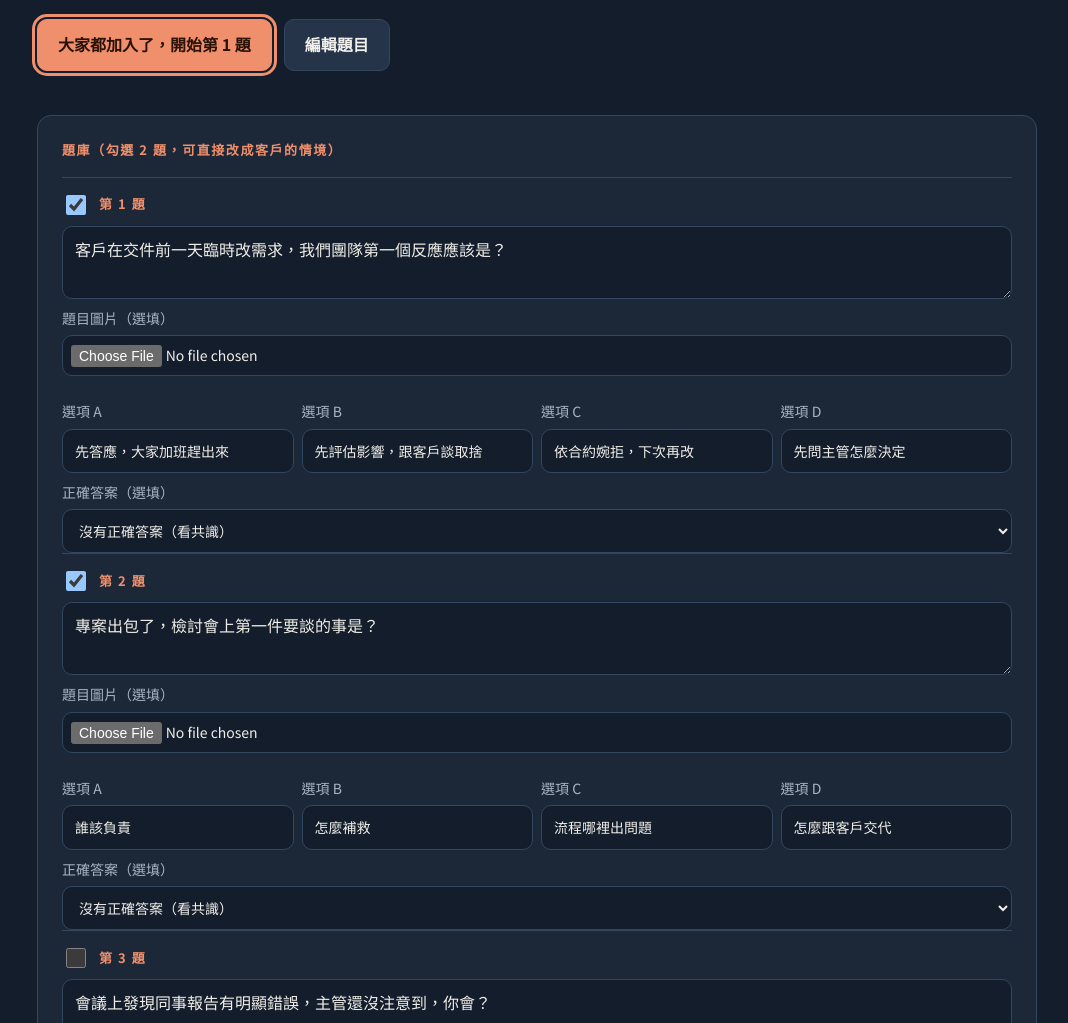
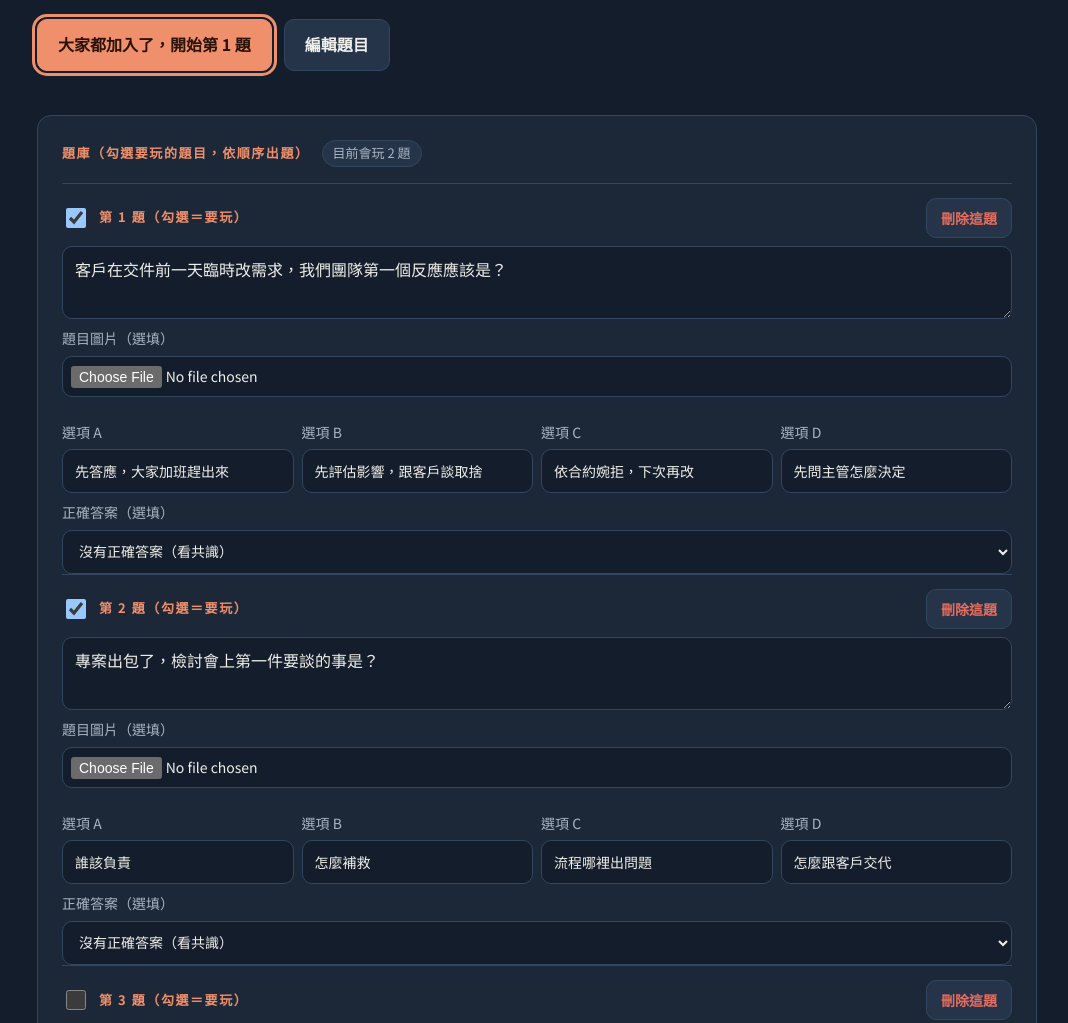
Before and after one commit to leawun/tongxin-game, a plain HTML site: page index.html in a window 1280 px wide. Shown: the part 500-1523 px from the top of the page, without its empty margins (103-1171 px from the left). Drawn offline with Linux system fonts and the light colour scheme.

Commit message:
題庫可自由新增、刪除題目，遊戲支援任意題數
Co-Authored-By: Claude Opus 5.5 <noreply@anthropic.com>
Claude-Session: https://claude.ai/code/session_01WPBJUCBhdPvq4B2gN1vYs3

```diff
--- a/game.js
+++ b/game.js
@@ -4,8 +4,8 @@ var KEYS=["A","B","C","D"];
 var BANK=[
   {q:"客戶在交件前一天臨時改需求，我們團隊第一個反應應該是？",o:["先答應，大家加班趕出來","先評估影響，跟客戶談取捨","依合約婉拒，下次再改","先問主管怎麼決定"]},
   {q:"專案出包了，檢討會上第一件要談的事是？",o:["誰該負責","怎麼補救","流程哪裡出問題","怎麼跟客戶交代"]},
-  {q:"會議上發現同事報告有明顯錯誤，主管還沒注意到，你會？",o:["當場直接指出","會後私下告訴同事","會後告訴主管","不說，不是我的事"]},
-  {q:"新進同事第三次問同一個問題，團隊應該？",o:["再耐心教一次","請他自己查文件","一起把答案整理成文件","請主管安排訓練"]}
+  {off:true,q:"會議上發現同事報告有明顯錯誤，主管還沒注意到，你會？",o:["當場直接指出","會後私下告訴同事","會後告訴主管","不說，不是我的事"]},
+  {off:true,q:"新進同事第三次問同一個問題，團隊應該？",o:["再耐心教一次","請他自己查文件","一起把答案整理成文件","請主管安排訓練"]}
 ];
 var PREFIX="tongxin-game-";
 function popts(){var o={debug:0};var x=window.PEER_OPTS;if(x)for(var k in x)o[k]=x[k];return o;}
@@ -34,12 +34,12 @@ if(joinId){player(joinId);}else{host();}
 /* ================= 主持人 ================= */
 function host(){
 var STORE="tongxin-game-bank-v1";
-function loadBank(){try{var s=localStorage.getItem(STORE);if(s){var b=JSON.parse(s);if(Array.isArray(b)&&b.length===4)return b;}}catch(e){}return JSON.parse(JSON.stringify(BANK));}
+function loadBank(){try{var s=localStorage.getItem(STORE);if(s){var b=JSON.parse(s);if(Array.isArray(b)&&b.length>=1)return b;}}catch(e){}return JSON.parse(JSON.stringify(BANK));}
 function saveBank(){try{localStorage.setItem(STORE,JSON.stringify(S.bank));return true;}catch(e){return false;}}
 function shrink(file,cb){var r=new FileReader();r.onload=function(){var im=new Image();im.onload=function(){var m=1200,w=im.width,h=im.height,k=Math.min(1,m/Math.max(w,h));
   var c=document.createElement("canvas");c.width=Math.round(w*k);c.height=Math.round(h*k);var x=c.getContext("2d");x.fillStyle="#fff";x.fillRect(0,0,c.width,c.height);x.drawImage(im,0,0,c.width,c.height);
   cb(c.toDataURL("image/jpeg",0.8));};im.onerror=function(){cb(null)};im.src=r.result;};r.onerror=function(){cb(null)};r.readAsDataURL(file);}
-var S={view:"setup",bank:loadBank(),pick:[0,1],qi:0,round:1,counts:[0,0,0,0],res:[],tick:null,open:false,key:"",net:"connecting",manual:false};
+var S={view:"setup",bank:loadBank(),pick:[],qi:0,round:1,counts:[0,0,0,0],res:[],tick:null,open:false,key:"",net:"connecting",manual:false};
 var conns={},votes={},peer=null,roomId=null,onLive=null;
 
 function joinUrl(){return location.origin+location.pathname+"?join="+roomId;}
@@ -68,6 +68,8 @@ function startPeer(){
 }
 
 function go(v){clearInterval(S.tick);onLive=null;S.view=v;app.replaceChildren();V[v]();window.scrollTo(0,0);var f=app.querySelector("[autofocus]");if(f)f.focus();broadcast();}
+function picks(){return S.bank.map(function(q,i){return q.off?-1:i}).filter(function(i){return i>=0});}
+function nextQ(){if(S.qi<S.pick.length-1){S.qi++;S.round=1;openVoting();go("ask");}else go("result");}
 function curQ(){return S.bank[S.pick[S.qi]];}
 function indexOf(c){var t=c.reduce(function(a,b){return a+b},0);return t?Math.round(Math.max.apply(null,c)/t*100):0;}
 function countdown(sec,node,done,lowAt){var st=Date.now(),last=-1;S.tick=setInterval(function(){var l=sec-(Date.now()-st)/1000;node.textContent=fmt(l);
@@ -94,11 +96,14 @@ setup:function(){
     else if(S.net==="failed"){stat.className="status bad";stat.textContent="手機連線失敗（可能是公司網路擋住了）。仍可改用「比手指」方式，由主持人手動輸入人數。";}
     else{stat.className="status";stat.textContent="正在建立連線…";}};
   onLive();
-  var msg=el("p",{class:"note",role:"status"}),eds=el("div",{});
+  var msg=el("p",{class:"note",role:"status"}),eds=el("div",{}),cnt2=el("span",{class:"tag"});
+  function upCount(){cnt2.textContent="目前會玩 "+picks().length+" 題";}
+  function drawEditor(){eds.replaceChildren();upCount();
   S.bank.forEach(function(q,qi){
-    var cb=el("input",{type:"checkbox",id:"use"+qi,"aria-label":"使用第 "+(qi+1)+" 題"});cb.checked=S.pick.indexOf(qi)>=0;
-    cb.addEventListener("change",function(){var p=S.bank.map(function(_,k){return document.getElementById("use"+k).checked?k:-1}).filter(function(k){return k>=0});
-      if(p.length===2){S.pick=p;msg.textContent="";}else{msg.textContent="請剛好勾選 2 題（目前 "+p.length+" 題）。";}});
+    var cb=el("input",{type:"checkbox",id:"use"+qi,"aria-label":"使用第 "+(qi+1)+" 題"});cb.checked=!q.off;
+    cb.addEventListener("change",function(){if(cb.checked)delete q.off;else q.off=true;saveBank();upCount();msg.textContent="";});
+    var del=el("button",{class:"del",onclick:function(){if(S.bank.length<=1){msg.textContent="至少要保留 1 題。";return;}
+      if(!window.confirm("確定刪除第 "+(qi+1)+" 題嗎？刪除後無法復原。"))return;S.bank.splice(qi,1);saveBank();drawEditor();},text:"刪除這題"});
     var qt=el("textarea",{id:"q"+qi,rows:"2"});qt.value=q.q;qt.addEventListener("input",function(){q.q=qt.value;saveBank()});
     var og=el("div",{class:"optgrid"},q.o.map(function(t,oi){var inp=el("input",{id:"q"+qi+"o"+oi});inp.value=t;
       inp.addEventListener("input",function(){q.o[oi]=inp.value;saveBank()});return el("label",{for:"q"+qi+"o"+oi},["選項 "+KEYS[oi],inp]);}));
@@ -112,11 +117,13 @@ setup:function(){
         var old=q.img;q.img=d;if(!saveBank()){q.img=old;imsg.textContent="圖片太大，瀏覽器存不下。請換小一點的圖，或先移除其他題目的圖片。";return;}
         imsg.textContent="";drawPrev();});});
     drawPrev();
-    eds.append(el("div",{class:"qedit"},[el("div",{class:"head"},[cb,el("span",{class:"label",text:"第 "+(qi+1)+" 題"})]),qt,
+    eds.append(el("div",{class:"qedit"},[el("div",{class:"head"},[cb,el("label",{for:"use"+qi,class:"label",style:"flex-direction:row;color:var(--accent)",text:"第 "+(qi+1)+" 題（勾選＝要玩）"}),el("span",{style:"flex:1"}),del]),qt,
       el("label",{for:"img"+qi},["題目圖片（選填）",fi]),prev,imsg,og,el("label",{for:"ans"+qi},["正確答案（選填）",as])]));
-  });
-  var editor=el("div",{class:"panel"},[el("span",{class:"label",text:"題庫（勾選 2 題，可直接改成客戶的情境）"}),eds,
-    el("div",{class:"row"},[el("button",{onclick:function(){S.bank=JSON.parse(JSON.stringify(BANK));S.pick=[0,1];saveBank();go("setup")},text:"還原預設題目"})]),
+  });}
+  drawEditor();
+  var editor=el("div",{class:"panel"},[el("div",{class:"row"},[el("span",{class:"label",text:"題庫（勾選要玩的題目，依順序出題）"}),cnt2]),eds,
+    el("div",{class:"row"},[el("button",{class:"primary",onclick:function(){S.bank.push({q:"",o:["","","",""]});saveBank();drawEditor();var t=document.getElementById("q"+(S.bank.length-1));if(t){t.focus();t.scrollIntoView({block:"center"});}},text:"＋ 新增題目"}),
+      el("button",{onclick:function(){if(!window.confirm("確定還原成預設題目嗎？你新增或修改的題目都會被清除。"))return;S.bank=JSON.parse(JSON.stringify(BANK));saveBank();drawEditor();},text:"還原預設題目"})]),
     el("p",{class:"note",text:"修改會記在這台電腦的瀏覽器裡。"})]);
   editor.hidden=true;
   app.append(header("主持人．準備"),
@@ -126,7 +133,10 @@ setup:function(){
       el("div",{class:"join"},[qrBox,el("div",{class:"row",style:"flex-direction:column;align-items:flex-start;gap:10px;min-width:0"},[
         el("div",{class:"row"},[el("span",{text:"已加入"}),cnt,el("span",{text:"人"})]),url,copyBtn,stat,
         el("p",{class:"note",text:"也可以把連結貼到會議聊天室。每個人的答案只會被計入人數，看不到是誰選的。"})])])]),
-    el("div",{class:"row"},[el("button",{class:"primary",autofocus:"",onclick:function(){if(S.pick.length!==2)return;S.qi=0;S.res=[];S.round=1;openVoting();go("ask")},text:"大家都加入了，開始第 1 題"}),
+    el("div",{class:"row"},[el("button",{class:"primary",autofocus:"",onclick:function(){var pk=picks();if(!pk.length){editor.hidden=false;msg.textContent="請在題庫裡至少勾選 1 題。";return;}
+      var bad=pk.filter(function(i){var q=S.bank[i];return !q.q.trim()||q.o.some(function(o){return !o.trim()})});
+      if(bad.length){editor.hidden=false;msg.textContent="第 "+bad.map(function(i){return i+1}).join("、")+" 題的題目或選項還有空白，請填完或取消勾選。";return;}
+      S.pick=pk;S.qi=0;S.res=[];S.round=1;openVoting();go("ask")},text:"大家都加入了，開始第 1 題"}),
       el("button",{onclick:function(){editor.hidden=!editor.hidden},text:"編輯題目"})]),msg,editor);
 },
 ask:function(){
@@ -139,7 +149,7 @@ ask:function(){
   onLive=function(){done.textContent=String(voted());tot.textContent="/ "+people()+" 人";if(!manualWrap.hidden&&!S.manual)drawManual();};
   var reveal=el("button",{class:"primary",onclick:function(){if(!S.counts.some(Boolean)){warn.textContent="還沒有人作答。手機連不上時，可以按「手動輸入人數」。";return;}
     S.open=false;sReveal();go("reveal");},text:"公布結果"});
-  app.append(header("主持人．第 "+(S.qi+1)+" 題 / 2．"+(S.round===1?"第一次作答":"討論後再答")),
+  app.append(header("主持人．第 "+(S.qi+1)+" 題 / "+S.pick.length+"．"+(S.round===1?"第一次作答":"討論後再答")),
     el("div",{class:"lockstage"},[
       el("div",{class:"panel"},[el("span",{class:"label",text:S.round===1?"情境 "+(S.qi+1):"討論後，再答一次"}),q.img?qImg(q.img):null,el("p",{class:"q",text:q.q}),optionList(q)]),
       el("div",{class:"panel"},[el("span",{class:"label",text:"請在手機上作答"}),timer,
@@ -159,12 +169,12 @@ reveal:function(){
       A?el("span",{class:"label",text:"答對率"}):null,A?el("div",{class:"index"},[el("b",{class:"okc",text:rr+"%"}),el("span",{text:"正確答案是 "+KEYS[q.ans]})]):null,
       el("p",{class:"note",text:topWrong?"大家很一致，但多數人選的不是正確答案。一致不等於正確，討論看看是哪裡想偏了。":A?(rr>=80?"大部分人都答對了。討論看看，大家的理由一樣嗎？":"答案有落差。接下來討論 1 分鐘，再答一次。"):(idx>=80?"大家想法很接近。討論看看，大家選的理由也一樣嗎？":"想法分散，這很正常。接下來討論 1 分鐘。")}),
       el("button",{class:"primary",autofocus:"",onclick:function(){go("discuss")},text:"開始討論"}),
-      el("button",{onclick:function(){S.res[S.qi].skipped=true;if(S.qi===0){S.qi=1;S.round=1;openVoting();go("ask");}else go("result");},text:S.qi===0?"跳過，直接到第 2 題":"跳過，直接看總結果"})]);
+      el("button",{onclick:function(){S.res[S.qi].skipped=true;nextQ();},text:S.qi<S.pick.length-1?"跳過，直接到第 "+(S.qi+2)+" 題":"跳過，直接看總結果"})]);
   }else{
     side=el("div",{class:"panel"},[el("span",{class:"label",text:"同心指數．討論前後"}),vsBlock(r.firstIdx,r.secondIdx),
       r.ans!=null?el("span",{class:"label",text:"答對率．討論前後（正確答案 "+KEYS[r.ans]+"）"}):null,r.ans!=null?vsBlock(r.firstRight+"%",r.secondRight+"%"):null,
       el("p",{class:"note",text:r.secondIdx>r.firstIdx?"討論後更一致了。":"指數沒有上升，這正是復盤時值得聊的地方。"}),
-      el("button",{class:"primary",autofocus:"",onclick:function(){if(S.qi===0){S.qi=1;S.round=1;openVoting();go("ask");}else go("result");},text:S.qi===0?"第 2 題":"看總結果"})]);
+      el("button",{class:"primary",autofocus:"",onclick:function(){nextQ();},text:S.qi<S.pick.length-1?"第 "+(S.qi+2)+" 題":"看總結果"})]);
   }
   app.append(header("主持人．第 "+(S.qi+1)+" 題．"+(S.round===1?"第一次結果":"討論後結果")),
     el("div",{class:"lockstage"},[el("div",{class:"panel"},[el("span",{class:"label",text:"作答分佈（匿名）"}),el("p",{class:"lead",text:q.q}),distBlock(q,c)]),side]));
@@ -184,7 +194,7 @@ result:function(){
   var both=S.res.filter(function(r){return !r.skipped&&r.secondIdx!=null});
   var avg=function(k){return both.length?Math.round(both.reduce(function(a,r){return a+r[k]},0)/both.length):0};
   var diff=avg("secondIdx")-avg("firstIdx");
-  var head=diff>0?el("h1",{},["一分鐘的對話，同心指數提高了 ",el("span",{class:"headline-num",text:diff+" 分"})]):el("h1",{text:"兩題的同心指數"});
+  var head=diff>0?el("h1",{},["一分鐘的對話，同心指數提高了 ",el("span",{class:"headline-num",text:diff+" 分"})]):el("h1",{text:S.res.length+" 題的同心指數"});
   var rows=S.res.map(function(r,i){var q=S.bank[S.pick[i]];return el("div",{class:"panel"},[el("span",{class:"label",text:"第 "+(i+1)+" 題"}),el("p",{text:q.q}),
     el("span",{class:"label",text:"同心指數"}),
     r.skipped?el("div",{},[el("div",{class:"index"},[el("b",{text:String(r.firstIdx)}),el("span",{text:"/ 100"})]),el("p",{class:"note",text:"這題跳過了討論，只作答一次。"})]):vsBlock(r.firstIdx,r.secondIdx),
--- a/index.html
+++ b/index.html
@@ -108,6 +108,8 @@ input[type=file]{padding:8px}
 .drow.correct .k{background:var(--ok);color:#0e2a1c}
 .anstag{display:inline-block;margin-left:8px;padding:0 8px;border-radius:99px;background:var(--ok);color:#0e2a1c;font-size:12px;font-weight:700}
 .index b.okc{color:var(--ok)}
+button.del{padding:8px 14px;font-size:14px;color:var(--bad);border-color:var(--line)}
+button.del:hover{border-color:var(--bad)}
 .wait{font-family:var(--display);font-size:26px;font-weight:700;text-wrap:balance}
 </style>
 </head>
@@ -115,6 +117,6 @@ input[type=file]{padding:8px}
 <div class="wrap" id="app"></div>
 <script src="https://unpkg.com/peerjs@1.5.4/dist/peerjs.min.js"></script>
 <script src="https://cdnjs.cloudflare.com/ajax/libs/qrcodejs/1.0.0/qrcode.min.js"></script>
-<script src="game.js?v=20261126-6"></script>
+<script src="game.js?v=20261126-7"></script>
 </body>
 </html>
```
